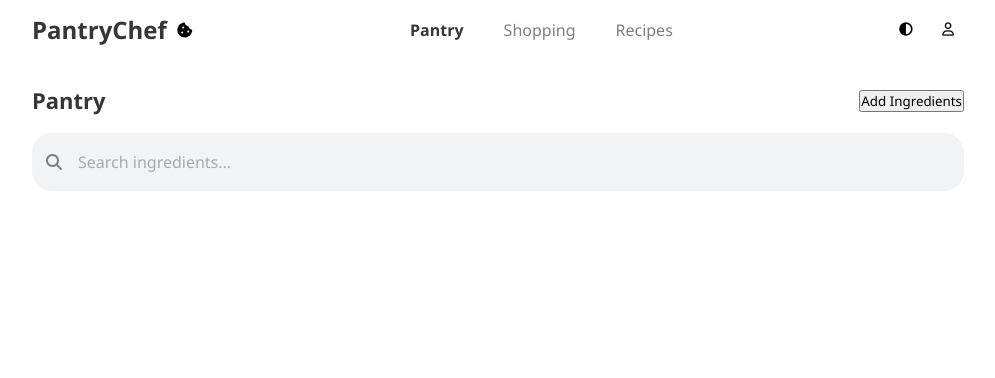
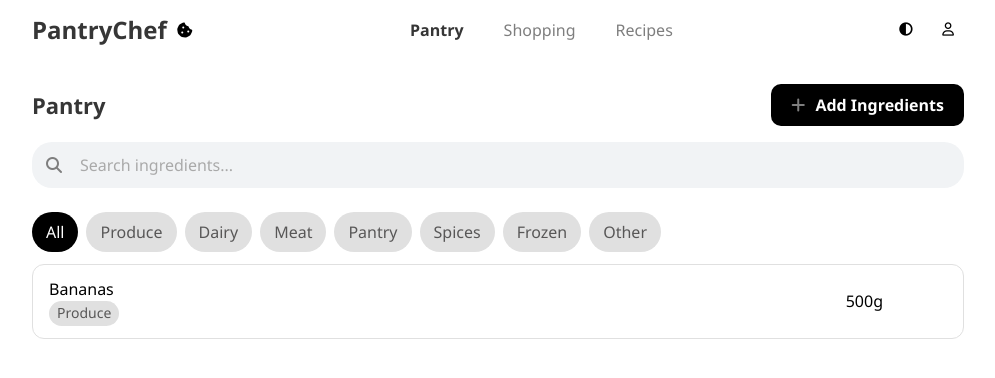
Before and after one commit to Gurehmat/PantryCheff-App, a plain HTML site: page index.html in a window 1280 px wide. Shown: the whole page, without its empty margins (142-1137 px from the left). Drawn offline with Linux system fonts and the light colour scheme.

Commit message:
added search bar frontedn and start of pantry item

```diff
--- a/index.html
+++ b/index.html
@@ -37,13 +37,51 @@
     <div class="container">
       <div class="page_header">
         <h2>Pantry</h2>
-        <button>Add Ingredients</button>
+        <button class="ingredient_button">
+          <i class="fa-solid fa-plus plus_icon"></i>
+          Add Ingredients
+        </button>
       </div>
       <div class="search-filter">
         <div class="search">
           <i class="fa-solid fa-magnifying-glass search-icon"></i>
           <input type="text" class="search-input" placeholder="Search ingredients..." />
         </div>
+        <div class="chips">
+          <button type="button" class="chip chip--active">All</button>
+          <button type="button" class="chip">Produce</button>
+          <button type="button" class="chip">Dairy</button>
+          <button type="button" class="chip">Meat</button>
+          <button type="button" class="chip">Pantry</button>
+          <button type="button" class="chip">Spices</button>
+          <button type="button" class="chip">Frozen</button>
+          <button type="button" class="chip">Other</button>
+        </div>
+      </div>
+      <div class="pantry_items">
+        <div class="pantry_item">
+          <div class="item_left">
+            <div class="item_name-tag">
+              <div class="item_name">
+                Bananas
+              </div>
+              <div class="item_tag item_tag--produce">
+                Produce
+              </div>
+            </div>
+          </div>
+          <div class="item_quantity">
+              500g
+          </div>
+          <div class="item_actions">
+            <button class="iconbtn">
+              <i class="fa-solid fa-pencil"></i>
+            </button>
+            <button class="iconbtn">
+              <i class="fa-solid fa-trash"></i>
+            </button>
+          </div>
+        </div>
       </div>
     </div>
   </main>
--- a/styles.css
+++ b/styles.css
@@ -72,29 +72,78 @@ a {
 
 }
 
+.search-filter {
+    display: flex;
+    flex-direction: column;
+    gap: 12px;
+    margin-bottom: 12px;
+}
+
 .search-input {
-    border: none;
+    border: 2px solid transparent;
     background: transparent;
-    padding: 8px 8px 8px 32px;
+    padding-left: 32px;
     width: 100%;
     font-size: 16px;
     outline: none;
 }
 
 .search:focus-within {
-    border: 2px solid #A9A9A9;
+    border-color: #A9A9A9;
 }
 
 .search-input::placeholder {
     color: #A9A9A9;
 }
 
+.pantry_item {
+    display: flex;
+    align-items: center;
+    padding: 12px 16px;
+    border: 1px solid #E0E0E0;
+    border-radius: 12px;
+}
+
+.pantry_items {
+    display: flex;
+    flex-direction: column;
+    gap: 12px;
+    width: 100%;
+    margin-bottom: 24px;
+}
+
+.item_name {
+    font-weight: 500;
+    font-size: 16px;
+}
+
+.item_left {
+    display: flex;
+    flex-direction: column;
+    gap: 4px;
+    flex: 1;
+}
+
+.item_actions {
+    display: flex;
+    opacity: 0;
+    flex-direction: row;
+}
+
+.pantry_item:hover {
+    box-shadow: 5px 5px 5px #7E7E7E;
+}
+
+.pantry_item:hover .item_actions {
+    opacity:1;
+}
 /* ============================================
    NAVIGATION
    ============================================ */
 .nav-links {
     flex: 1;
 }
+
 
 .nav-links a {
     color: #7E7E7E;
@@ -155,3 +204,56 @@ a {
     transform: translateY(-50%);
     color: #7E7E7E;
 }
+
+.ingredient_button {
+    background-color: #000;
+    color: white;
+    border: none;
+    padding: 10px 20px;
+    border-radius: 10px;
+    cursor: pointer;
+    font-size: 16px;
+    font-weight: 600;
+}
+
+.plus_icon {
+    margin-right: 8px;
+    width: 12px;
+    height: 12px;
+    color: #7E7E7E;
+}
+
+.chips {
+    display: flex;
+    gap: 8px;
+    margin-top: 12px;
+    flex-wrap: wrap;
+}
+
+.chip {
+    padding: 6px 12px;
+    background-color: #e0e0e0;
+    color: #585757;
+    border-radius: 20px;
+    font-size: 14px;
+    line-height: 1.2;
+    cursor: pointer;
+    border-color: transparent;
+    font: inherit;
+}
+
+.chip--active {
+    background-color: #000;
+    color: #fff;
+}
+
+.item_tag {
+    font-size: 14px;
+    line-height: 1.2;
+    color: #585757;
+    background-color: #e0e0e0;
+    padding: 4px 8px;
+    width: fit-content;
+    border-radius: 20px;
+    border-color: transparent;
+}
```
